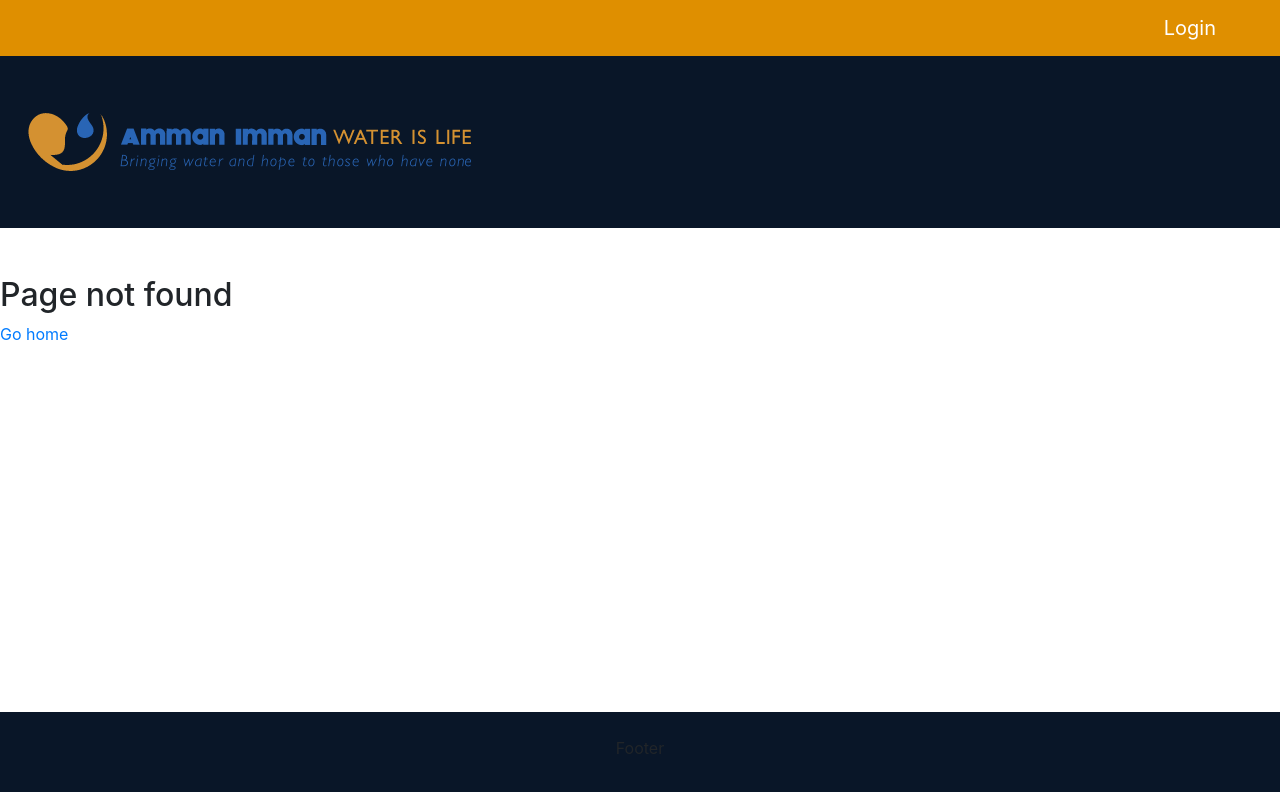
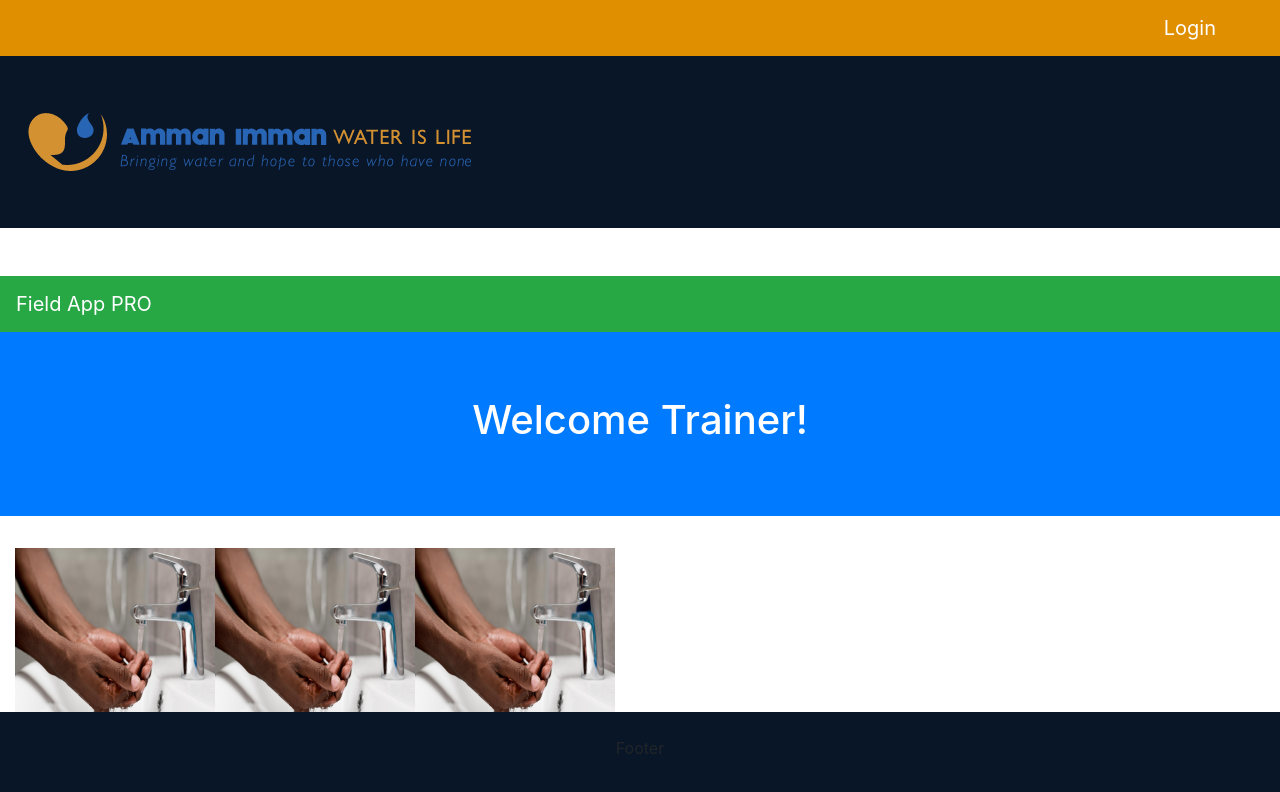
Before and after one commit to jamiekaren/field-app, a React (Create React App) app in the folder client/: page /trainer in a window 1280 px wide. Before the commit this address had no page. Shown: the top 792 px of the page. Built offline with nearby package versions, Linux system fonts and the light colour scheme.

Commit message:
Working on click event

```diff
--- a/client/src/App.js
+++ b/client/src/App.js
@@ -4,6 +4,7 @@ import Footer from './components/Footer/Footer';
 import { BrowserRouter as Router, Route, Switch } from "react-router-dom";
 import NotFound from './components/NotFound/NotFound';
 import Home from './components/Home/Home';
+import Trainer from './pages/Trainer';
 import Login from './components/Login/Login';
 import './components/style/style.css'
 
@@ -14,6 +15,7 @@ function App() {
       <Switch>
         <Route exact path="/" component={Login} />
         <Route path="/login" component={Home} />
+        <Route path="/trainer" component={Trainer} />
         <Route component={NotFound} />
       </Switch>
       <Footer />
--- a/client/src/pages/Trainer.js
+++ b/client/src/pages/Trainer.js
@@ -1,18 +1,18 @@
 // import dependences and data
 import React, { Component } from "react";
-import Media from "../media/media.json";
+// import Media from "../media/media.json";
 import WashHands from "../media/wash-hands.jpg";
 // import API from "./src/utils/API.js";
 class Trainer extends Component {
   state = {
-    Meda: [...Media],
+    // Meda: [...Media],
     currentLesson: false
   };
   // componentDidMount() {
   //   // this.loadCurrentLesson();
   // }
   handleHardClick = image => {
-    console.log()
+    console.log(image)
   };
   render() {
     return (
@@ -27,7 +27,7 @@ class Trainer extends Component {
           <element className="groupLesson post">
             <card>
               <img
-                onClick=""
+                onClick={(image) => this.handleHardClick(this.className) }
                 className="imageHand"
                 src={WashHands}
                 alt="WashingHands"
```
Also changed, not shown: client/src/media/wash-hands.jpg (added).
